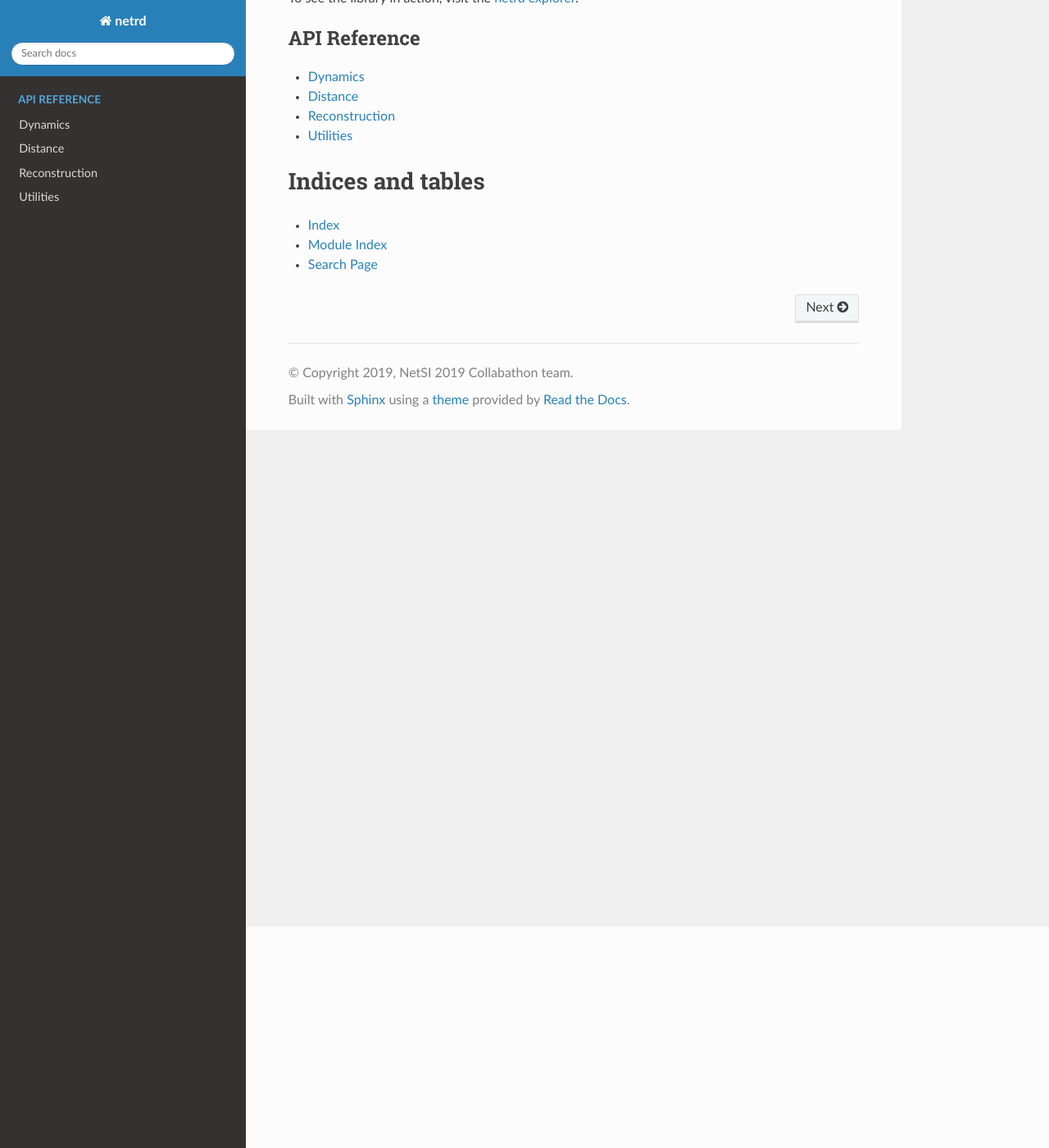
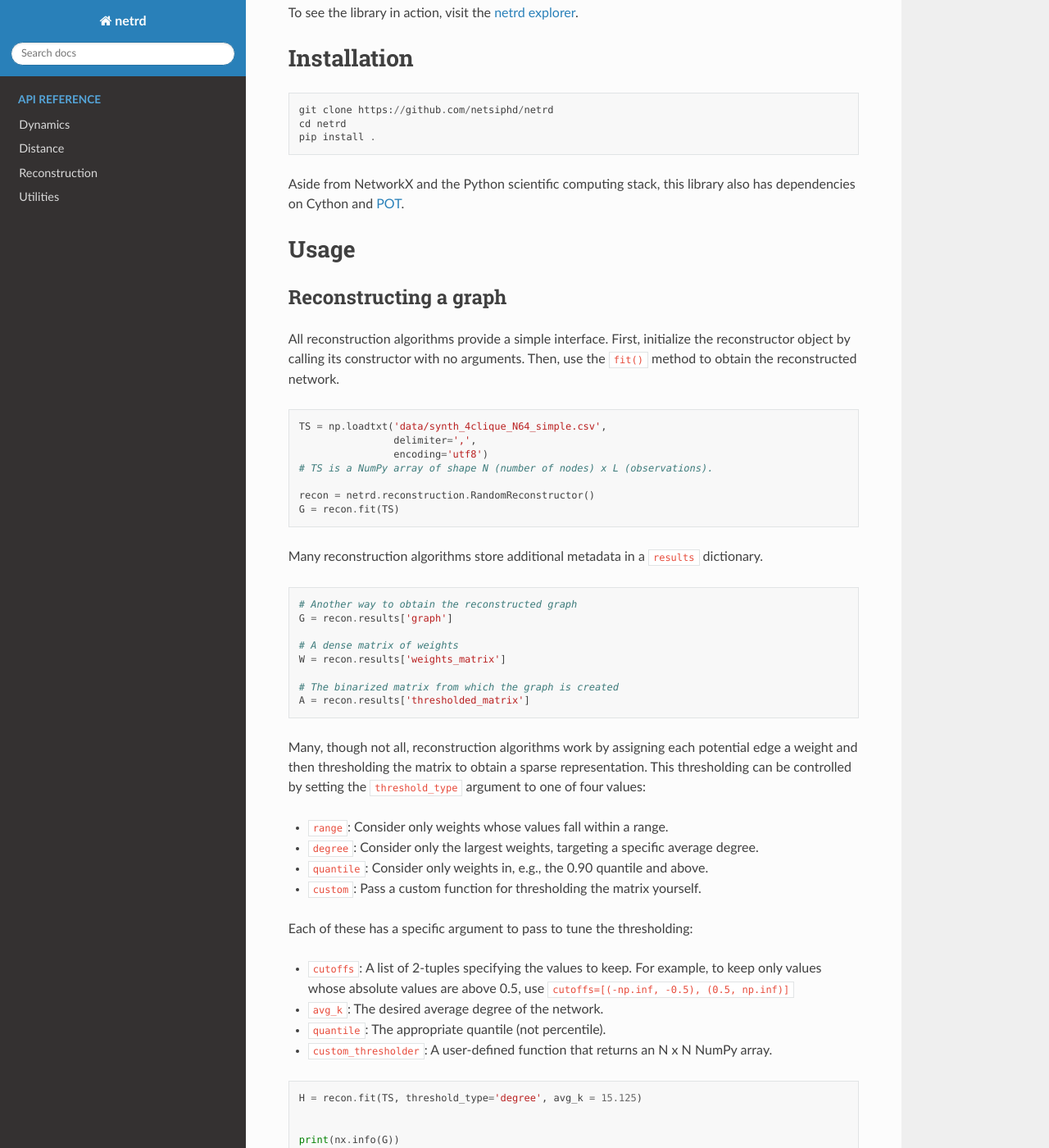
Before and after one commit to netsiphd/netrd, a Sphinx documentation site: the page built from doc/source/index.rst, in a window 1280 px wide and 1400 px high, scrolled down 270 px. Shown: the whole window at 82% size. Built offline with Sphinx 7.4.7 and the Read the Docs theme 2.0.0, drawn with Linux system fonts in a browser that asks for light colours; some of the changed text lies outside the part shown.

Commit message:
new README, new RTD index
Moves the old README to the RTD index in doc/ and adds a new, shorter README.

```diff
--- a/doc/source/index.rst
+++ b/doc/source/index.rst
@@ -1,19 +1,144 @@
-.. netrd documentation master file, created by
-   sphinx-quickstart on Mon May 20 17:29:14 2019.
-   You can adapt this file completely to your liking, but it should at least
-   contain the root `toctree` directive.
+``netrd``: A library for network {reconstruction, distances, dynamics}
+======================================================================
 
-netrd
+This library provides a consistent, NetworkX-based interface to various
+utilities for graph distances, graph reconstruction from time series
+data, and simulated dynamics on networks.
+
+To see the library in action, visit the `netrd
+explorer <https://netrdexplorer.herokuapp.com/>`__.
+
+Installation
+============
+
+::
+
+   git clone https://github.com/netsiphd/netrd
+   cd netrd
+   pip install .
+
+Aside from NetworkX and the Python scientific computing stack, this
+library also has dependencies on Cython and
+`POT <https://github.com/rflamary/POT>`__.
+
+Usage
 =====
 
-`netrd` stands for Network Reconstruction and Distances. It is a repository
-of different algorithms for constructing a network from time series data,
-as well as for comparing two networks. It is the product of the Network
-Science Insitute 2019 Collabathon.
+Reconstructing a graph
+----------------------
 
-To see the library in action, visit the `netrd explorer`_.
+All reconstruction algorithms provide a simple interface. First,
+initialize the reconstructor object by calling its constructor with no
+arguments. Then, use the ``fit()`` method to obtain the reconstructed
+network.
 
-.. _netrd explorer: https://netrdexplorer.herokuapp.com/
+.. code:: python
+
+   TS = np.loadtxt('data/synth_4clique_N64_simple.csv',
+                   delimiter=',',
+                   encoding='utf8')
+   # TS is a NumPy array of shape N (number of nodes) x L (observations).
+
+   recon = netrd.reconstruction.RandomReconstructor()
+   G = recon.fit(TS)
+
+Many reconstruction algorithms store additional metadata in a
+``results`` dictionary.
+
+.. code:: python
+
+   # Another way to obtain the reconstructed graph
+   G = recon.results['graph']
+
+   # A dense matrix of weights
+   W = recon.results['weights_matrix']
+
+   # The binarized matrix from which the graph is created
+   A = recon.results['thresholded_matrix']
+
+Many, though not all, reconstruction algorithms work by assigning each
+potential edge a weight and then thresholding the matrix to obtain a
+sparse representation. This thresholding can be controlled by setting
+the ``threshold_type`` argument to one of four values:
+
+-  ``range``: Consider only weights whose values fall within a range.
+-  ``degree``: Consider only the largest weights, targeting a specific
+   average degree.
+-  ``quantile``: Consider only weights in, e.g., the 0.90 quantile and
+   above.
+-  ``custom``: Pass a custom function for thresholding the matrix
+   yourself.
+
+Each of these has a specific argument to pass to tune the thresholding:
+
+-  ``cutoffs``: A list of 2-tuples specifying the values to keep. For
+   example, to keep only values whose absolute values are above 0.5, use
+   ``cutoffs=[(-np.inf, -0.5), (0.5, np.inf)]``
+-  ``avg_k``: The desired average degree of the network.
+-  ``quantile``: The appropriate quantile (not percentile).
+-  ``custom_thresholder``: A user-defined function that returns an N x N
+   NumPy array.
+
+.. code:: python
+
+   H = recon.fit(TS, threshold_type='degree', avg_k = 15.125)
+
+
+   print(nx.info(G))
+   # This network is a complete graph.
+
+   print(nx.info(H))
+   # This network is not.
+
+Distances between graphs
+------------------------
+
+Distances behave similarly to reconstructors. All distance objects have
+a ``dist()`` method that takes two NetworkX graphs.
+
+.. code:: python
+
+   G1 = nx.fast_gnp_random_graph(1000, 0.1)
+   G2 = nx.fast_gnp_random_graph(1000, 0.1)
+
+   dist = netrd.distance.NetSimile()
+   D = dist.dist(G1, G2)
+
+Some distances also store metadata in ``results`` dictionaries.
+
+.. code:: python
+
+   # Another way to get the distance
+   D = dist.results['dist']
+
+   # The underlying features used in NetSimile
+   vecs = dist.results['signature_vectors']
+
+Dynamics on graphs
+------------------
+
+As a utility, we also implement various ways to simulate dynamics on a
+network. These have a similar interface to reconstructors and distances.
+Their ``simulate()`` method takes an input graph and the desired length
+of the dynamics, returning the same N x L array used in the graph
+reconstruction methods.
+
+.. code:: python
+
+   model = netrd.dynamics.VoterModel()
+   TS = model.simulate(G, 1000, noise=.001)
+
+   # Another way to get the dynamics
+   TS = model.results['TS']
+
+   # The original graph is stored in results
+   H = model.results['ground_truth']
+
+Contributing
+============
+
+Contributing guidelines can be found in
+`CONTRIBUTING.md <CONTRIBUTING.md>`__.
 
 .. toctree::
    :maxdepth: 1
```
Also changed, not shown: README.md (+34 -88 lines).
